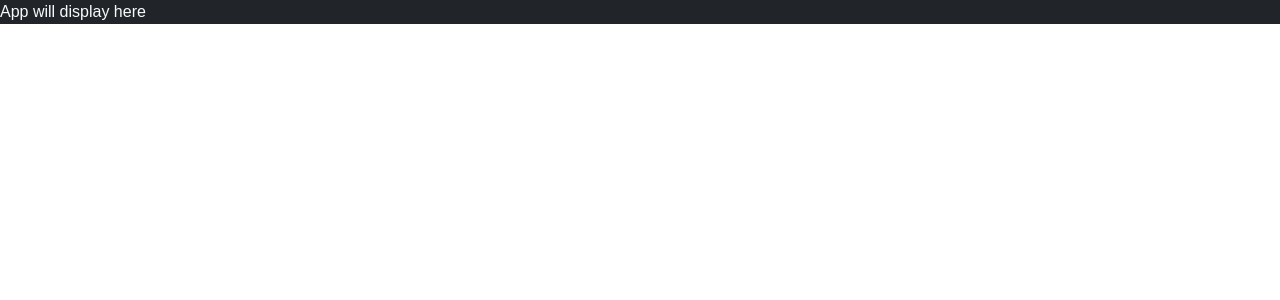
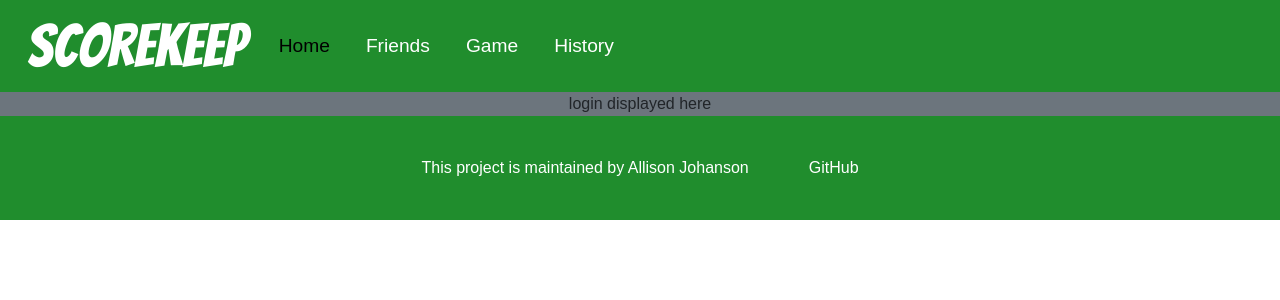
Before and after one commit to AllyJoho/startup, a React (Vite) app: page / in a window 1280 px wide. Shown: the top 300 px of the page. Built offline with nearby package versions, Linux system fonts and the light colour scheme.

Commit message:
got navigation and routers

```diff
--- a/src/app.jsx
+++ b/src/app.jsx
@@ -2,6 +2,59 @@ import React from 'react';
 import 'bootstrap/dist/css/bootstrap.min.css';
 import './app.css';
 
+import { BrowserRouter, NavLink, Route, Routes } from 'react-router-dom';
+import { Welcome } from './welcome/welcome';
+import { History } from './history/history';
+import { Game } from './game/game';
+import { Friends } from './friends/friends';
+
 export default function App() {
-  return <div className="body bg-dark text-light">App will display here</div>;
+  return (
+    <BrowserRouter>
+      <div>
+        <header>
+          <nav className="navbar navbar-expand-lg" id="desktop-nav">
+            <div className="container-fluid">
+              <span className="navbar-head">Scorekeep</span>
+              <ul className="navbar-nav ms-auto flex-row">
+                <li className="nav-item"><NavLink className="nav-link" to=''>Home</NavLink></li>
+                <li className="nav-item"><NavLink className="nav-link" to='friends'>Friends</NavLink></li>
+                <li className="nav-item"><NavLink className="nav-link" to='game'>Game</NavLink></li>
+                <li className="nav-item"><NavLink className="nav-link" to='history'>History</NavLink></li>
+              </ul>
+            </div>
+          </nav>
+          <nav className="navbar navbar-expand-lg" id="mobile-nav">
+            <div className="container-fluid">
+              <ul className="navbar-nav ms-auto flex-row">
+                <li className="nav-item"><NavLink className="nav-link" to=''><img src="../images/home.png" alt="Home" /></NavLink></li>
+                <li className="nav-item"><NavLink className="nav-link" to='friends'><img src="../images/friends.png" alt="Friends" /></NavLink></li>
+                <li className="nav-item"><NavLink className="nav-link" to='game'><img src="../images/trophy.png" alt="Trophy" /></NavLink></li>
+                <li className="nav-item"><NavLink className="nav-link" to='history'><img src="../images/history.png" alt="History" /></NavLink></li>
+              </ul>
+            </div>
+          </nav>
+        </header>
+
+        <Routes>
+          <Route path='/' element={<Welcome />} exact />
+          <Route path='/history' element={<History />} />
+          <Route path='/game' element={<Game />} />
+          <Route path='/friends' element={<Friends />} />
+          <Route path='*' element={<NotFound />} />
+        </Routes>
+
+        <footer>
+          <hr />
+          <span>This project is maintained by Allison Johanson</span>
+          <br />
+          <a href="https://github.com/AllyJoho/startup.git">GitHub</a>
+        </footer>
+      </div>
+    </BrowserRouter>
+  );
 }
+
+function NotFound() {
+  return <main className="container-fluid bg-secondary text-center">404: Return to sender. Address unknown.</main>;
+}
--- /dev/null
+++ b/src/friends/friends.css
@@ -0,0 +1,59 @@
+/* fun stuff */
+.views {
+    max-width: 600px;
+    margin: auto;
+    padding: 20px;
+    justify-content: center;
+    text-align: center;
+}
+
+label {
+    width: 250px;
+    text-align: end;
+}
+
+input {
+    padding: 5px;
+    border: 1px solid #ccc;
+    border-radius: 6px;
+    margin: 12px 0;
+    width: 250px;
+    box-sizing: border-box;
+    transition: border-color 0.2s;
+}
+
+input:focus {
+    border-color: #007bff;
+    outline: none;
+}
+
+.friends {
+    font-size: large;
+    text-align: center;
+    list-style-position: inside;
+}
+
+.friendRequests{
+    color: #208d2d;
+    font-weight: bold;
+}
+
+.rank {
+    font-size: large;
+    text-align: center;
+    list-style-position: inside;
+}
+
+.gameHistory{
+    margin: 20px;
+    padding: 15px;
+    background-color: antiquewhite;
+}
+
+.winner{
+    color: #208d2d;
+    font-size: 60px;
+    line-height: 70px;
+    font-family: "Bangers";
+    margin: 3px 15px;
+}
--- /dev/null
+++ b/src/friends/friends.jsx
@@ -0,0 +1,9 @@
+import React from 'react';
+
+export function Friends() {
+  return (
+    <main className="container-fluid bg-secondary text-center">
+      <div>login displayed here</div>
+    </main>
+  );
+}
--- /dev/null
+++ b/src/game/game.jsx
@@ -0,0 +1,9 @@
+import React from 'react';
+
+export function Game() {
+  return (
+    <main className="container-fluid bg-secondary text-center">
+      <div>login displayed here</div>
+    </main>
+  );
+}
--- /dev/null
+++ b/src/history/history.jsx
@@ -0,0 +1,9 @@
+import React from 'react';
+
+export function History() {
+  return (
+    <main className="container-fluid bg-secondary text-center">
+      <div>login displayed here</div>
+    </main>
+  );
+}
--- /dev/null
+++ b/src/welcome/welcome.jsx
@@ -0,0 +1,9 @@
+import React from 'react';
+
+export function Welcome() {
+  return (
+    <main className="container-fluid bg-secondary text-center">
+      <div>login displayed here</div>
+    </main>
+  );
+}
```
Also changed, not shown: 1 other file (tests, documents, lock files or other folders).
